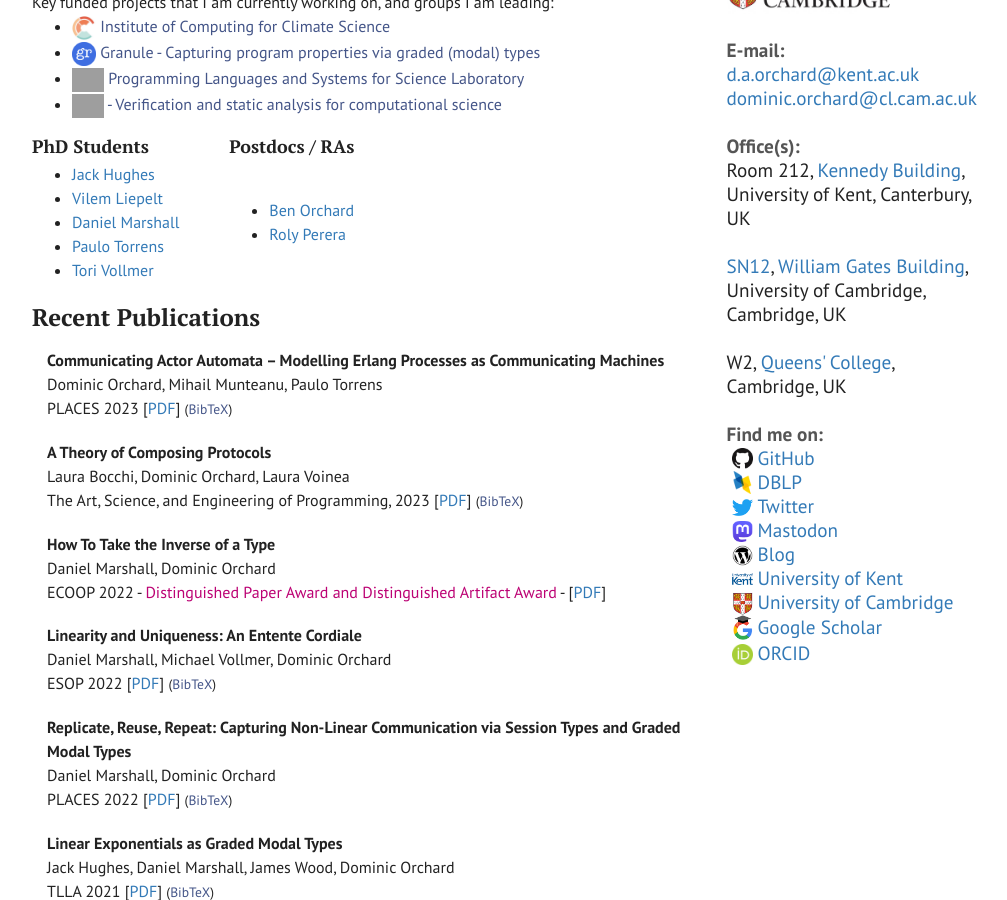
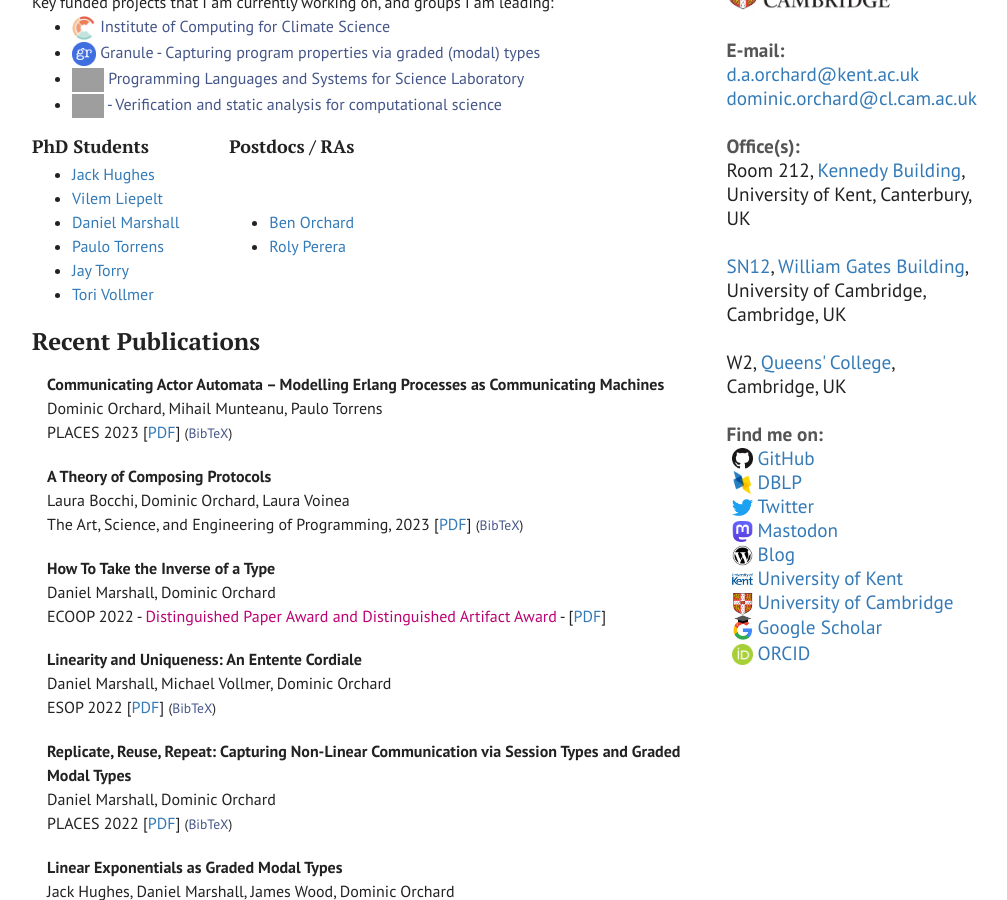
Before and after one commit to dorchard/dorchard.github.io, a Jekyll site: the page built from index.html, in a window 1280 px wide and 900 px high, scrolled down 455 px. Shown: the whole window, without its empty margins (233-1240 px from the left). Built offline with Jekyll 4.4.1, drawn with Linux system fonts in a browser that asks for light colours; grey boxes are pictures that could not be loaded.

Commit message:
Update index.html

```diff
--- a/index.html
+++ b/index.html
@@ -71,6 +71,7 @@ sitemap:
       <li><a href="https://github.com/buggymcbugfix/not-not-a-blog#blog">Vilem Liepelt</a></li>
       <li><a href="https://starsandspira.ls/">Daniel Marshall</a></li>
       <li><a>Paulo Torrens</a></li>
+      <li><a>Jay Torry</a></li>
       <li><a href="https://research.kent.ac.uk/programming-languages-systems/person/tori-vollmer/">Tori Vollmer</a></li>
     </ul>
     </td>
```
